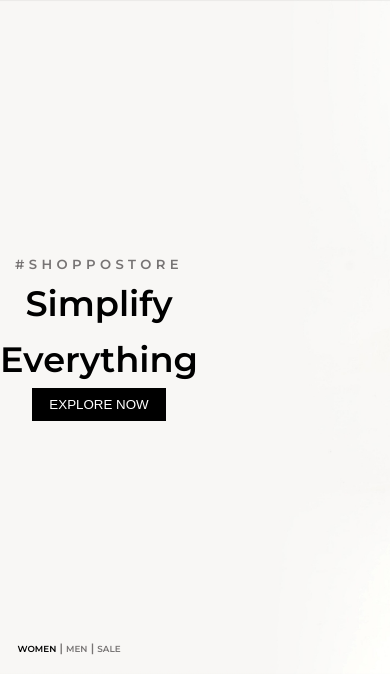
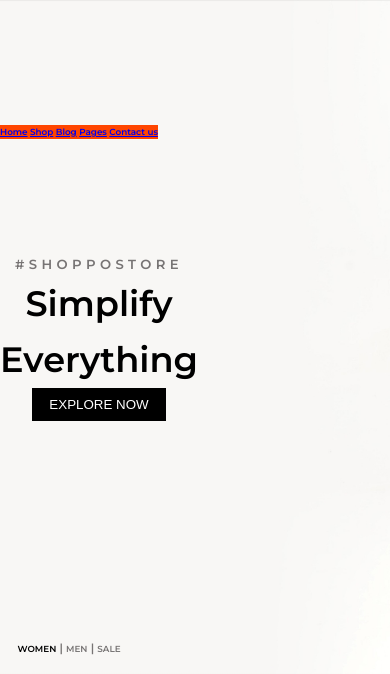
Before and after one commit to Leonas734/clothing_shop, a Django app: template clothing_shop/templates/clothing_shop/home_page.html in a window 390 px wide; the page is wider, and only the part inside the window is pictured. Shown: the part 44-718 px from the top of that part. Run offline with Django 3.2, Linux system fonts and the light colour scheme; the template is opened without the code that fills it, so the values that code supplies are empty.

Commit message:
Initiated mobile responsive navigation div

```diff
--- /dev/null
+++ b/clothing_shop/sass/sass/_mobile-nav.scss
@@ -0,0 +1,7 @@
+.mobile-nav {
+  background-color: orangered;
+  margin: auto;
+  position: fixed;
+  top: 20%;
+  z-index: 999;
+}
--- a/clothing_shop/sass/sass/main.scss
+++ b/clothing_shop/sass/sass/main.scss
@@ -7,3 +7,4 @@
 @import "new-arrivals";
 @import "sale";
 @import "footer";
+@import "mobile-nav";
--- a/clothing_shop/static/clothing_shop/style.css
+++ b/clothing_shop/static/clothing_shop/style.css
@@ -453,3 +453,10 @@ body {
     border: none;
     height: 3.5rem;
     width: 15rem; }
+
+.mobile-nav {
+  background-color: orangered;
+  margin: auto;
+  position: fixed;
+  top: 20%;
+  z-index: 999; }
--- a/clothing_shop/templates/clothing_shop/base_template.html
+++ b/clothing_shop/templates/clothing_shop/base_template.html
@@ -59,6 +59,16 @@
       </div>
     </nav>
 
+    <div class="mobile-nav">
+      <div class="mobile-nav__links">
+        <a href="#" class="mobile-nav__link">Home</a>
+        <a href="#" class="mobile-nav__link">Shop</a>
+        <a href="#" class="mobile-nav__link">Blog</a>
+        <a href="#" class="mobile-nav__link">Pages</a>
+        <a href="#" class="mobile-nav__link">Contact us</a>
+      </div>
+    </div>
+
     {% block body %}{% endblock %}
     <footer class="footer">
       <div class="footer__copyright">
```
